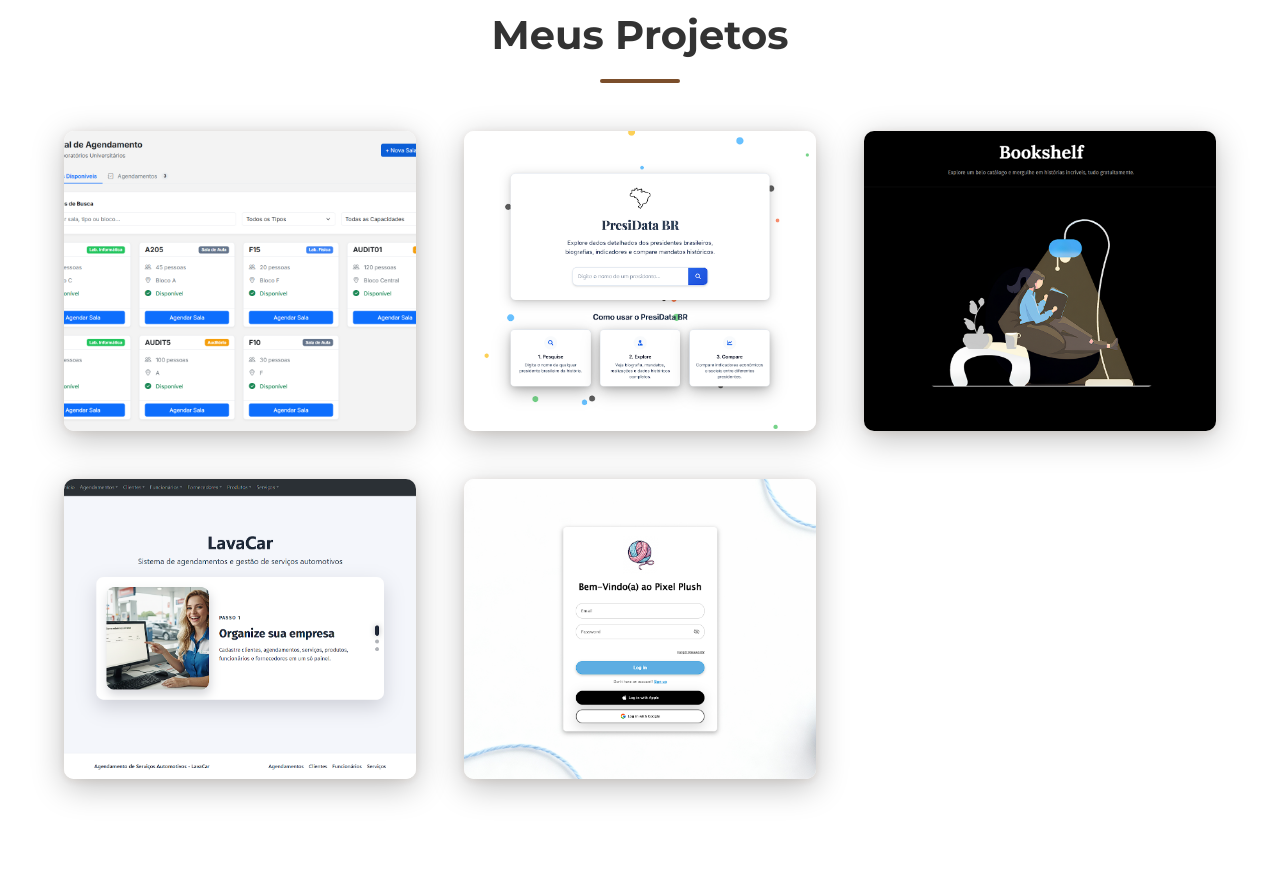
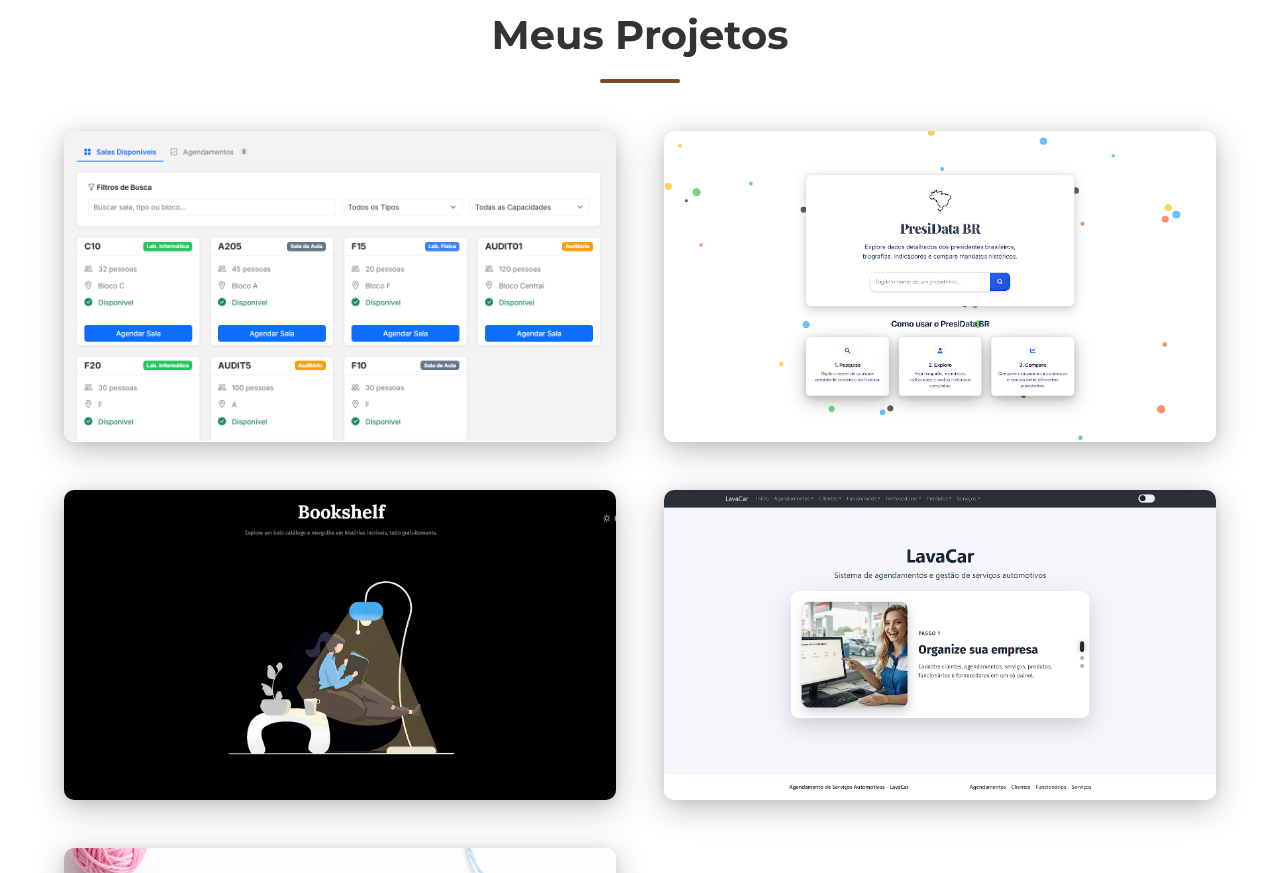
Before and after one commit to ericdalaporta/portfolio, a plain HTML site: page index.html in a window 1280 px wide. Shown: the part 1480-2353 px from the top of the page. Drawn offline with nearby package versions, Linux system fonts and the light colour scheme.

```diff
--- a/style.css
+++ b/style.css
@@ -802,11 +802,11 @@
 
 .project-grid {
     display: grid;
-    grid-template-columns: repeat(3, 1fr);
+    grid-template-columns: repeat(2, 1fr);
     justify-items: center;
     gap: 3rem;
     margin-top: 3rem;
-    max-width: 1600px;
+    max-width: 1800px;
     margin-left: auto;
     margin-right: auto;
 }
@@ -814,8 +814,9 @@
 .card {
     position: relative;
     width: 100%;
-    max-width: 450px;
-    height: 300px;
+    max-width: 850px;
+    height: auto;
+    aspect-ratio: 16 / 9;
     background-color: var(--card-bg-light);
     border-radius: 10px;
     display: flex;
@@ -846,6 +847,7 @@
     width: 100%;
     height: 100%;
     object-fit: cover;
+    object-position: center;
     transition: all 0.6s cubic-bezier(0.175, 0.885, 0.32, 1.275);
 }
 
@@ -911,9 +913,9 @@
 .animated-button {
     position: relative;
     display: inline-block;
-    padding: 10px 20px;
+    padding: 16px 32px;
     border: none;
-    font-size: 14px;
+    font-size: 18px;
     background-color: transparent;
     border-radius: 100px;
     font-weight: 600;
```
